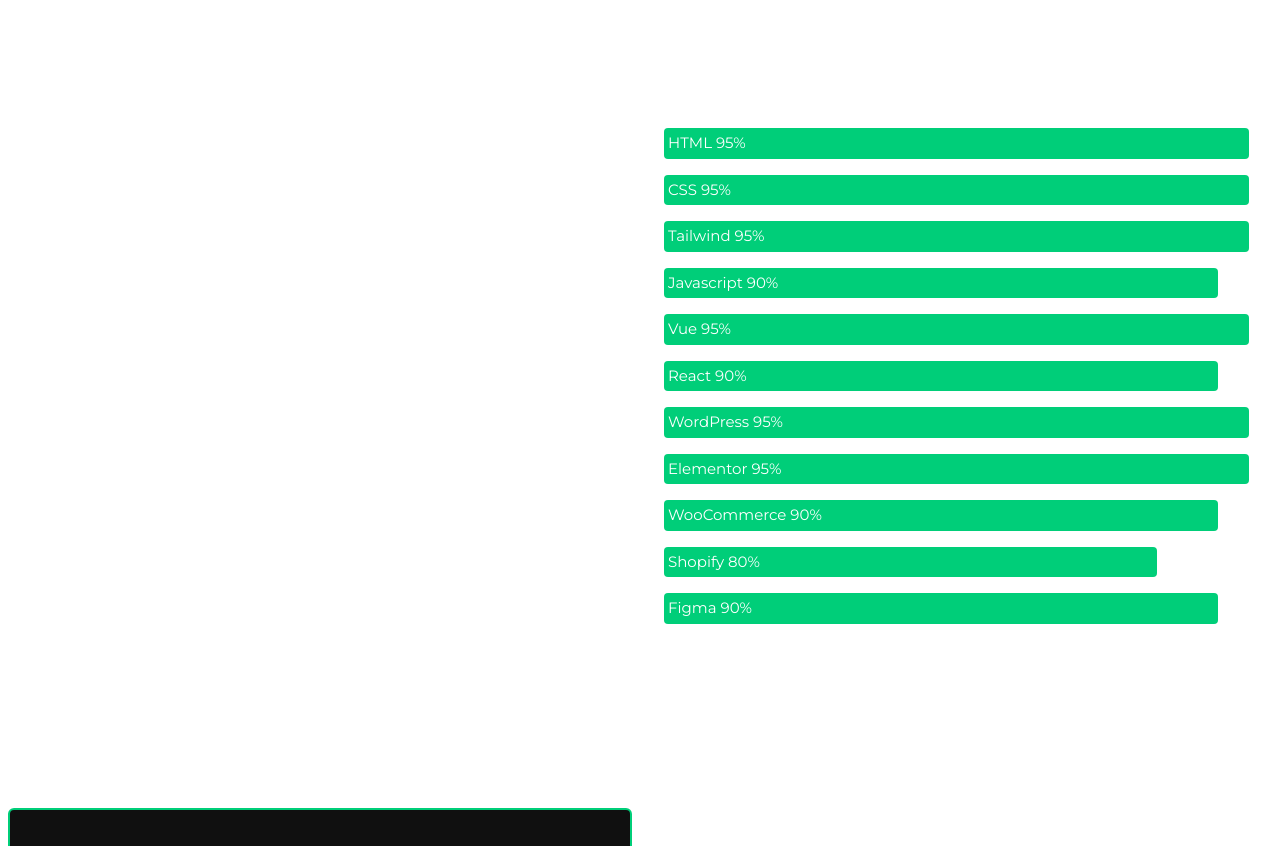
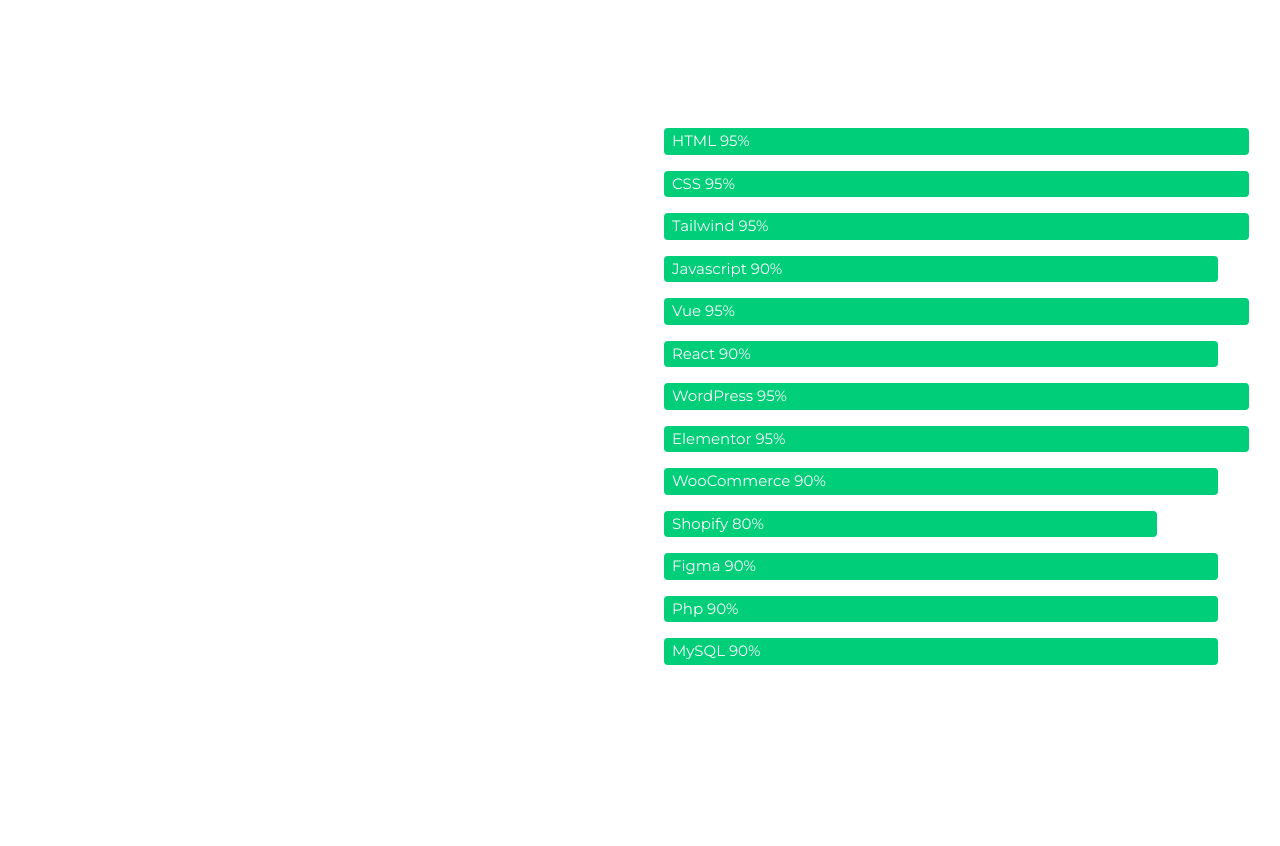
Before and after one commit to artanramanaj/portfolio, a Vue app: page /about in a window 1280 px wide. Shown: the part 540-1386 px from the top of the page. Built offline with nearby package versions, Linux system fonts and the light colour scheme; what @meforma/vue-toaster would draw is missing.

Commit message:
adding animation

```diff
--- a/src/components/About/ProgressAbout.vue
+++ b/src/components/About/ProgressAbout.vue
@@ -3,8 +3,12 @@
     <div class="relative min-h-40">
       <div class="flex" v-for="(el, index) in progressList" :key="index">
         <div
-          class="text-white m-2 rounded p-1"
-          :style="{ width: el.progress + '%', background: el.color }"
+          class="text-white m-2 rounded py-[2px] px-2 fade-in"
+          :style="{
+            width: el.progress + '%',
+            background: el.color,
+            '--progress': el.progress + '%',
+          }"
         >
           {{ el.name }} {{ el.progress + "%" }}
         </div>
@@ -74,8 +78,38 @@
           progress: 90,
           color: "#00CE79",
         },
+        {
+          name: "Php",
+          progress: 90,
+          color: "#00CE79",
+        },
+        {
+          name: "MySQL",
+          progress: 90,
+          color: "#00CE79",
+        },
       ],
     };
   },
 };
 </script>
+
+<style scope>
+.fade-in {
+  animation: fadeInAnimation 2s ease-in forwards;
+}
+
+@keyframes fadeInAnimation {
+  0% {
+    width: 0%;
+    visibility: hidden;
+  }
+  20% {
+    width: 20%;
+    visibility: hidden;
+  }
+  100% {
+    width: var(--progress, 100%);
+  }
+}
+</style>
--- a/src/components/AppHero.vue
+++ b/src/components/AppHero.vue
@@ -1,9 +1,9 @@
 <template>
   <div
-    class="container w-full flex flex-col lg:items-center lg:justify-between lg:flex-row py-10 px-2"
+    class="container w-full flex flex-col lg:items-center lg:justify-between lg:flex-row py-10 px-2 overflow-hidden"
   >
     <div
-      class="w-full flex flex-col items-center lg:items-start justify-between gap-4 text-white text-center lg:text-left lg:w-1/2"
+      class="w-full flex flex-col items-center lg:items-start justify-between gap-4 text-white text-center lg:text-left lg:w-1/2 fade1"
     >
       <h1>
         Hi I’m Artan Ramanaj I am a
@@ -22,7 +22,7 @@
     <img
       src="/img/newmainbackground.svg"
       alt="background"
-      class="md:w-1/2 md:h-1/2 w-full full"
+      class="md:w-1/2 md:h-1/2 w-full full fade2"
     />
   </div>
 </template>
@@ -32,3 +32,29 @@
   name: "herosection",
 };
 </script>
+
+<style scoped>
+.fade1 {
+  animation: fadeinAnimation1 1s ease-out forwards;
+}
+.fade2 {
+  animation: fadeinAnimation2 1s ease-out forwards;
+}
+
+@keyframes fadeinAnimation1 {
+  from {
+    transform: translateX(-100%);
+  }
+  to {
+    transform: translateX(0%);
+  }
+}
+@keyframes fadeinAnimation2 {
+  from {
+    transform: translateX(100%);
+  }
+  to {
+    transform: translateX(0%);
+  }
+}
+</style>
```
